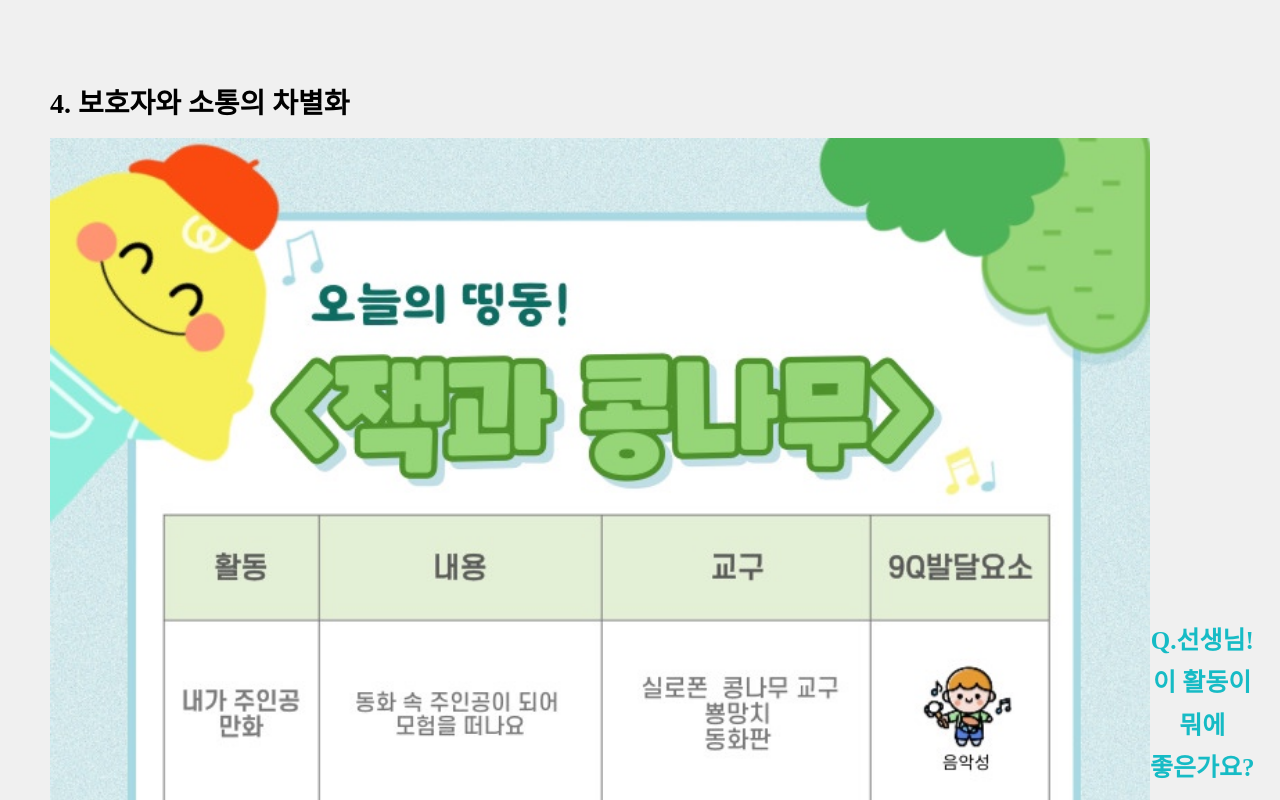
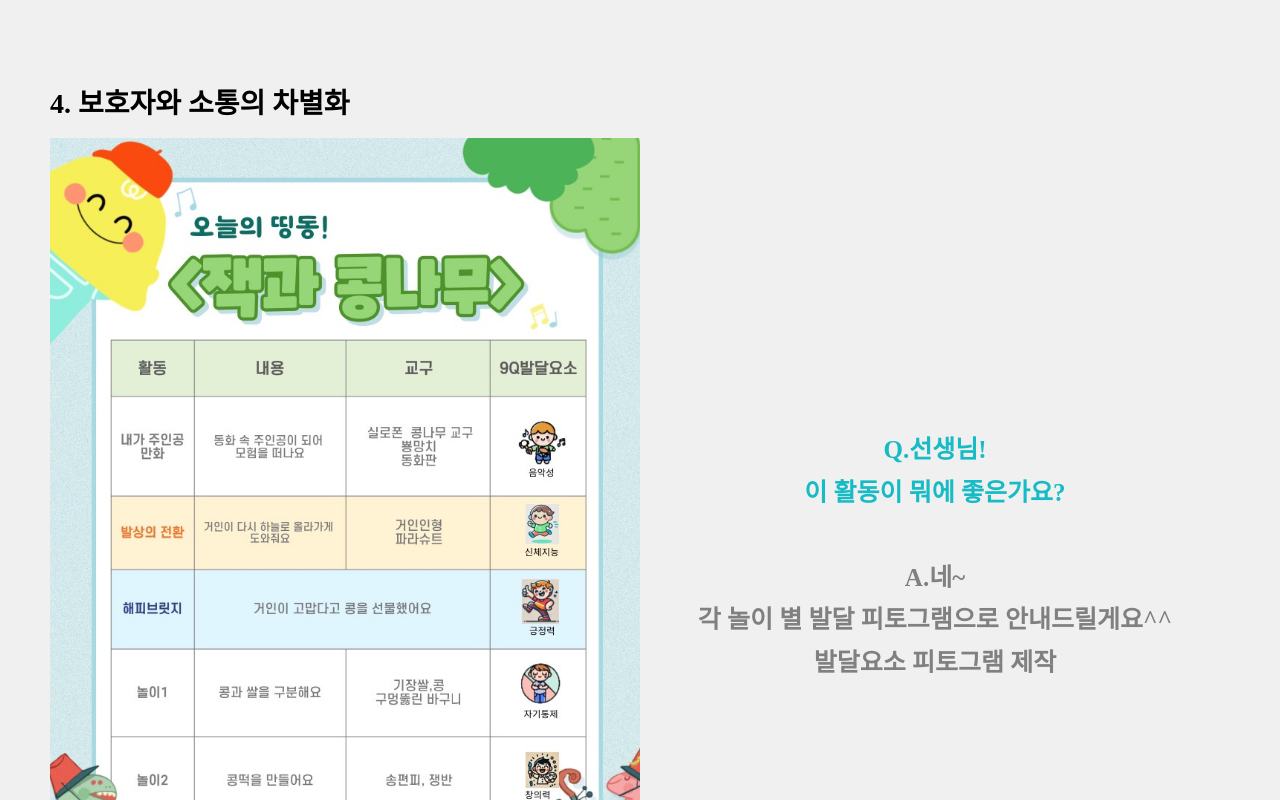
Before and after one commit to aiwebnovel/Dreamus, a React (Vite) app: page / in a window 1280 px wide. Shown: the part 6100-6900 px from the top of the page. Built offline with nearby package versions, Linux system fonts and the light colour scheme.

Commit message:
feat: 메인페이지 이미지 사이즈 수정

```diff
--- a/src/components/sections/main/DingDongTest.tsx
+++ b/src/components/sections/main/DingDongTest.tsx
@@ -115,7 +115,7 @@ function DingDongTest() {
           <p className={styles.test__titleText}>4. 보호자와 소통의 차별화</p>
           <div className={styles.test__grid__inner}>
             <div className={styles.test__grid__fourContainer}>
-              <div className={styles.test__fiveSixImg}>
+              <div className={styles.test__jack}>
                 <img src={jack} width={'100%'} />
               </div>
 
```
